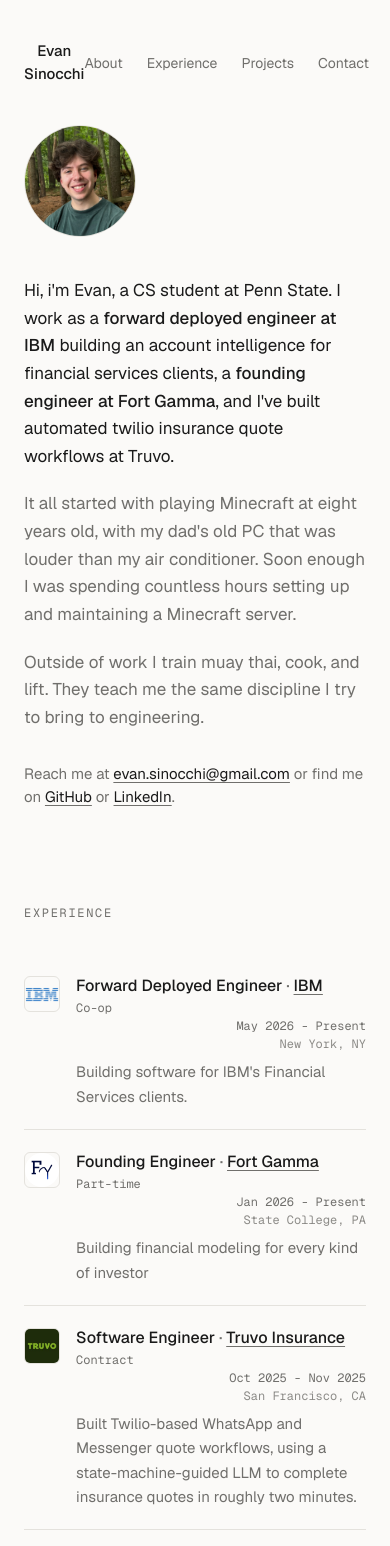
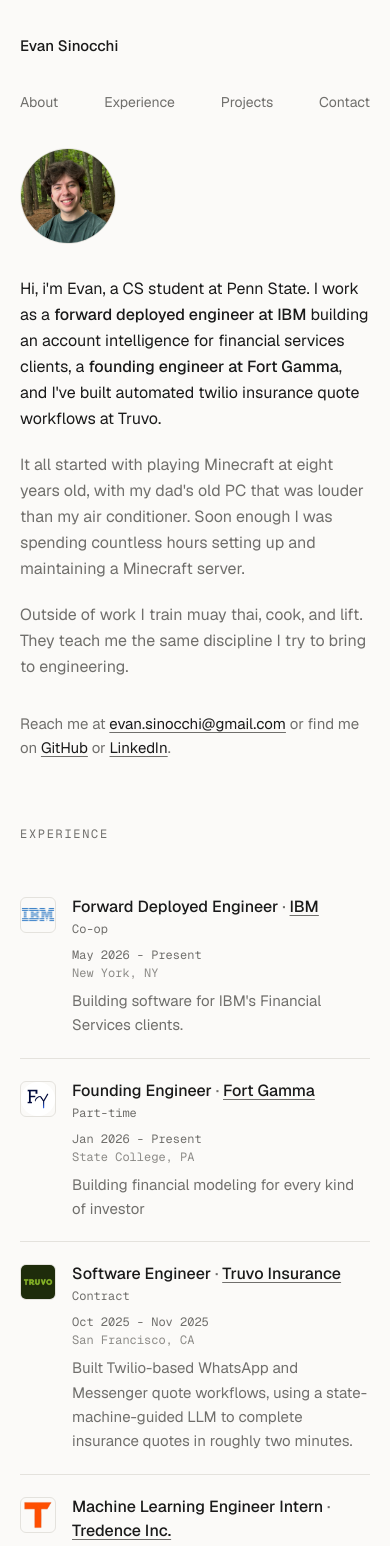
Before and after one commit to esinocchi/portfolio, a Next.js app: page / in a window 390 px wide. Shown: the top 1546 px of the page. Built offline with nearby package versions, Linux system fonts and the light colour scheme; no server answers.

Commit message:
feat: mobile friendly

```diff
--- a/src/app/globals.css
+++ b/src/app/globals.css
@@ -36,6 +36,7 @@
   color: var(--foreground);
   -webkit-font-smoothing: antialiased;
   text-rendering: optimizeLegibility;
+  overflow-x: clip;
 }
 
 html {
--- a/src/components/Navigation.tsx
+++ b/src/components/Navigation.tsx
@@ -17,21 +17,21 @@
 
   return (
     <nav className="w-full">
-      <div className="mx-auto max-w-2xl px-6 py-10">
-        <div className="flex items-center justify-between">
+      <div className="mx-auto max-w-2xl px-5 py-6 sm:px-6 sm:py-10">
+        <div className="flex flex-col items-start gap-3 sm:flex-row sm:items-center sm:justify-between">
           <button
             onClick={() => scrollToSection('about')}
-            className="text-[15px] font-medium"
+            className="min-h-11 text-[15px] font-medium focus-visible:outline-2 focus-visible:outline-offset-4 focus-visible:outline-foreground"
           >
             Evan Sinocchi
           </button>
 
-          <div className="flex gap-6">
+          <div className="flex w-full items-center justify-between sm:w-auto sm:gap-6">
             {navItems.map((item) => (
               <button
                 key={item.id}
                 onClick={() => scrollToSection(item.id)}
-                className="text-sm text-muted transition-colors hover:text-foreground"
+                className="min-h-11 text-sm text-muted transition-colors hover:text-foreground focus-visible:outline-2 focus-visible:outline-offset-4 focus-visible:outline-foreground"
               >
                 {item.label}
               </button>
--- a/src/components/ScreenshotPreview.tsx
+++ b/src/components/ScreenshotPreview.tsx
@@ -78,7 +78,7 @@
           <div className="relative w-full rounded-md border border-border bg-background p-2 shadow-2xl sm:p-3">
             <button
               type="button"
-              className="absolute right-4 top-4 z-10 rounded-sm bg-background/95 px-3 py-2 text-[13px] text-foreground shadow-sm focus-visible:outline-2 focus-visible:outline-offset-2 focus-visible:outline-foreground"
+              className="absolute right-4 top-4 z-10 min-h-11 rounded-sm bg-background/95 px-3 py-2 text-[13px] text-foreground shadow-sm focus-visible:outline-2 focus-visible:outline-offset-2 focus-visible:outline-foreground"
               onClick={() => setIsOpen(false)}
               autoFocus
             >
--- a/src/components/sections/About.tsx
+++ b/src/components/sections/About.tsx
@@ -2,9 +2,9 @@
 
 export function About() {
   return (
-    <section id="about" className="mx-auto max-w-2xl px-6">
-      <div className="pb-24">
-        <div className="mb-10 w-28 h-28 overflow-hidden rounded-full border border-border">
+    <section id="about" className="mx-auto max-w-2xl px-5 sm:px-6">
+      <div className="pb-16 sm:pb-24">
+        <div className="mb-8 size-24 overflow-hidden rounded-full border border-border sm:mb-10 sm:size-28">
           <Image
             src="/profile.jpg"
             alt="Evan Sinocchi"
@@ -14,7 +14,7 @@
           />
         </div>
 
-        <p className="text-[17px] leading-relaxed text-foreground">
+        <p className="text-base leading-relaxed text-foreground sm:text-[17px]">
           Hi, i&apos;m Evan, a CS student at Penn State. I work as a{" "}
           <span className="font-medium">forward deployed engineer at IBM</span>{" "}
           building an account intelligence for financial services clients, a{" "}
@@ -22,17 +22,17 @@
           and I&apos;ve built automated twilio insurance quote workflows at Truvo.
         </p>
 
-        <p className="mt-5 text-[17px] leading-relaxed text-muted">
+        <p className="mt-5 text-base leading-relaxed text-muted sm:text-[17px]">
           It all started with playing Minecraft at eight years old, with my dad&apos;s old PC that was louder than my air conditioner.
           Soon enough I was spending countless hours setting up and maintaining a Minecraft server.
         </p>
 
-        <p className="mt-5 text-[17px] leading-relaxed text-muted">
+        <p className="mt-5 text-base leading-relaxed text-muted sm:text-[17px]">
           Outside of work I train muay thai, cook, and lift. They teach me the
           same discipline I try to bring to engineering.
         </p>
 
-        <p className="mt-8 text-[15px] text-muted">
+        <p className="mt-8 text-[15px] leading-relaxed text-muted">
           Reach me at{" "}
           <a className="prose-link" href="mailto:evan.sinocchi@gmail.com">
             evan.sinocchi@gmail.com
--- a/src/components/sections/Contact.tsx
+++ b/src/components/sections/Contact.tsx
@@ -6,11 +6,11 @@
 
 export function Contact() {
   return (
-    <section id="contact" className="mx-auto max-w-2xl px-6">
-      <div className="pb-24">
+    <section id="contact" className="mx-auto max-w-2xl px-5 sm:px-6">
+      <div className="pb-16 sm:pb-24">
         <h2 className="section-label mb-8">Contact</h2>
 
-        <p className="text-[17px] leading-relaxed text-foreground max-w-[60ch]">
+        <p className="max-w-[60ch] text-base leading-relaxed text-foreground sm:text-[17px]">
           Always up to meet new people
         </p>
 
--- a/src/components/sections/Experience.tsx
+++ b/src/components/sections/Experience.tsx
@@ -61,8 +61,8 @@
 
 export function Experience() {
   return (
-    <section id="experience" className="mx-auto max-w-2xl px-6">
-      <div className="pb-24">
+    <section id="experience" className="mx-auto max-w-2xl px-5 sm:px-6">
+      <div className="pb-16 sm:pb-24">
         <h2 className="section-label mb-8">Experience</h2>
 
         <div>
@@ -98,7 +98,7 @@
                         <p className="font-mono text-xs text-muted mt-0.5">{exp.roleType}</p>
                       )}
                     </div>
-                    <div className="text-right">
+                    <div className="mt-2 text-left sm:mt-0 sm:text-right">
                       <span className="block font-mono text-xs text-muted whitespace-nowrap">{exp.period}</span>
                       {exp.location && (
                         <span className="block font-mono text-xs text-muted/80 mt-0.5 whitespace-nowrap">{exp.location}</span>
--- a/src/components/sections/Projects.tsx
+++ b/src/components/sections/Projects.tsx
@@ -54,11 +54,11 @@
 
 export function Projects() {
   return (
-    <section id="projects" className="mx-auto max-w-2xl px-6">
-      <div className="pb-24">
+    <section id="projects" className="mx-auto max-w-2xl px-5 sm:px-6">
+      <div className="pb-16 sm:pb-24">
         <h2 className="section-label mb-8">Selected Work</h2>
 
-        <article className="border-y border-border py-6">
+        <article className="border-y border-border py-5 sm:py-6">
           <div className="flex flex-col gap-2 sm:flex-row sm:items-baseline sm:justify-between">
             <h3 className="text-[17px] font-medium">Fort Gamma</h3>
             <a className="prose-link text-[14px]" href="https://fortgamma.com" target="_blank" rel="noopener noreferrer">
@@ -69,7 +69,7 @@
             Investment research is usually fragmented: a filing in one tab, a price chart in another, a spreadsheet somewhere else, and a valuation model that is difficult to revisit. Fort Gamma brings those pieces into one research surface—so the work can move from understanding a business to forming and stress-testing an opinion.
           </p>
 
-          <div className="mt-8 grid gap-8 md:grid-cols-2 md:gap-5">
+          <div className="mt-8 grid gap-7 md:grid-cols-2 md:gap-5">
             <figure>
               <ScreenshotPreview
                 previewSrc="/projects/fort-gamma-visual-overview-focus.png"
```
Also changed, not shown: 2 other files (tests, documents, lock files or other folders).
